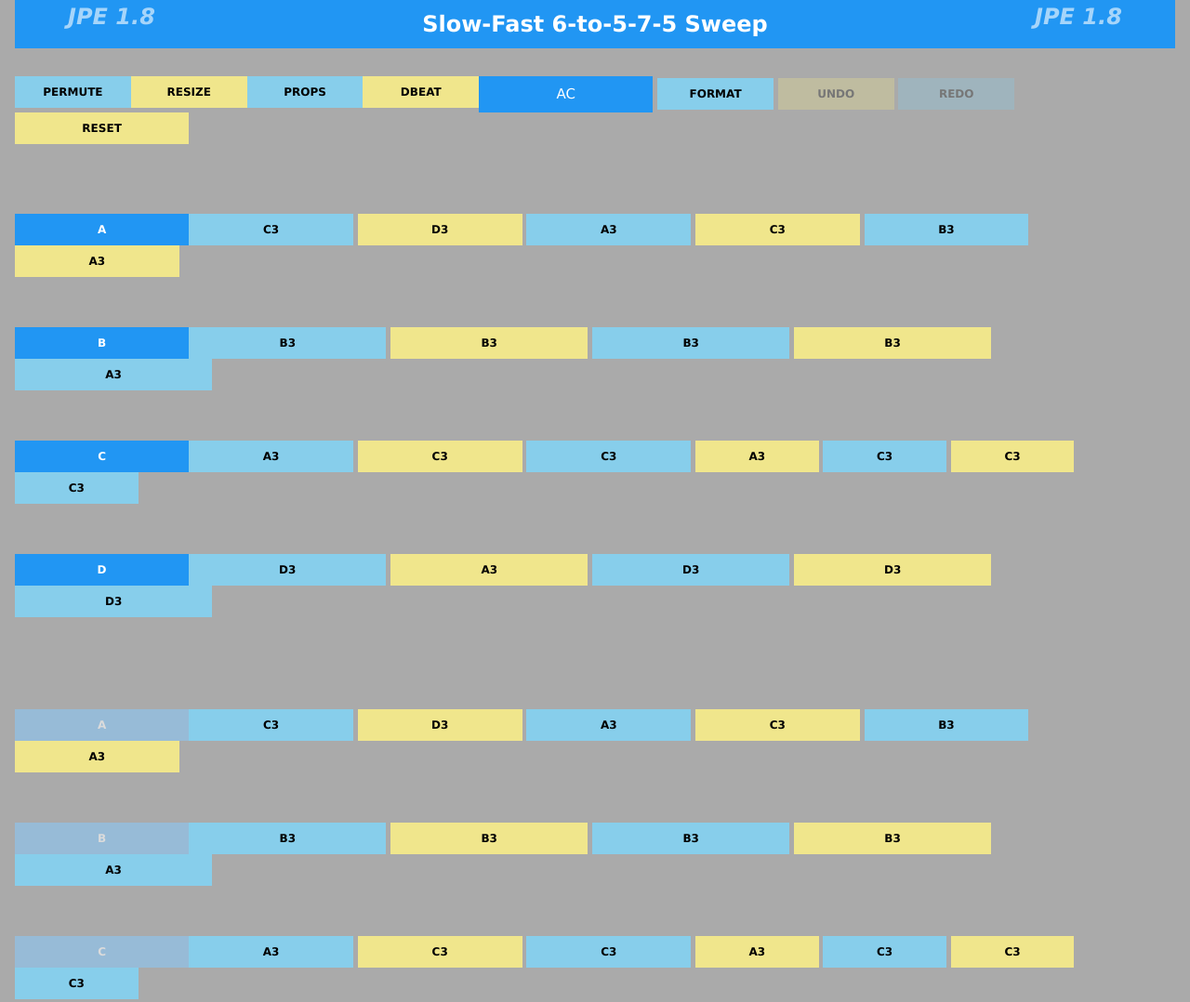
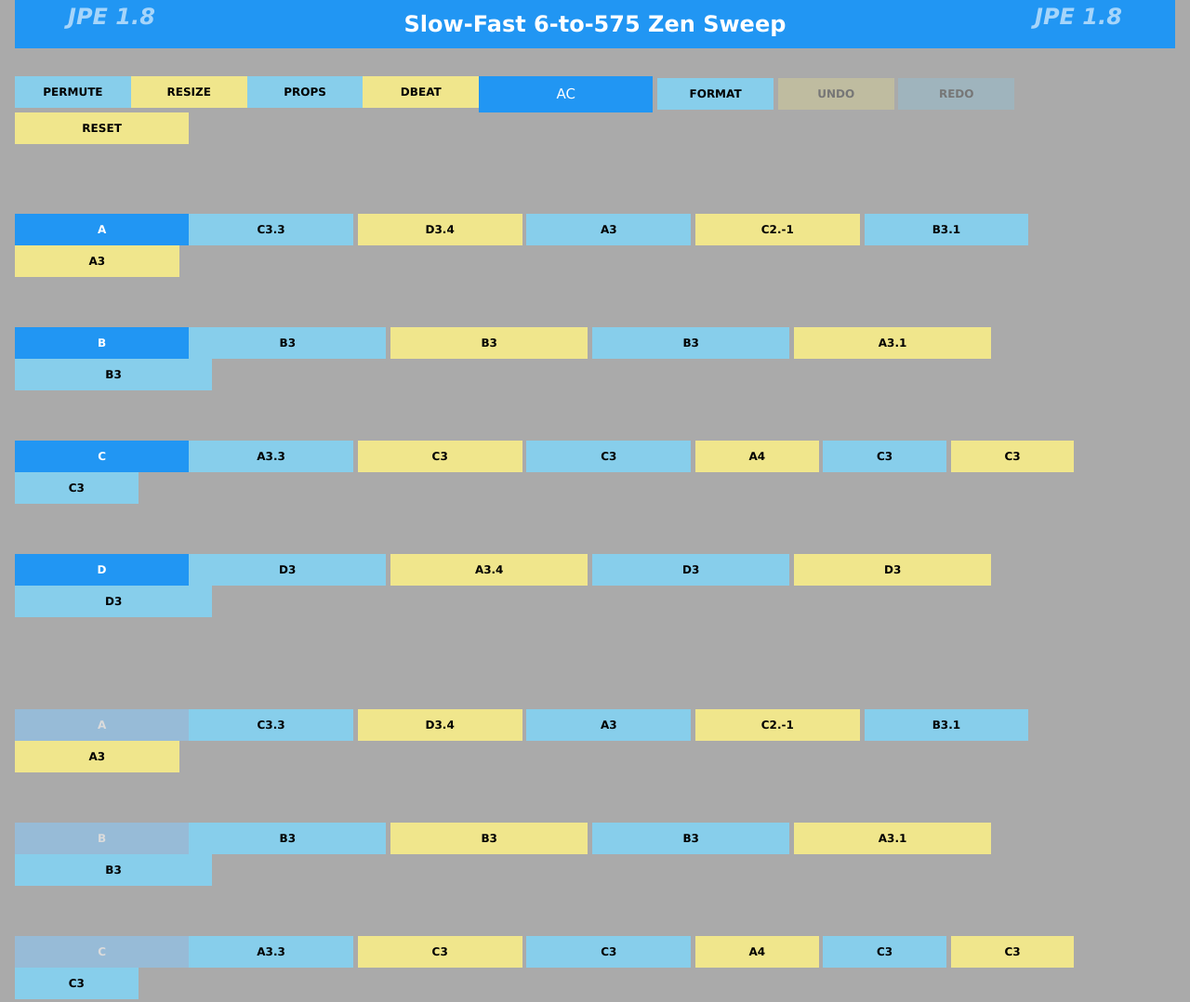
Before and after one commit to edcarstens/JugglePro, a website: page examples/example16.html in a window 1280 px wide. Shown: the top 1078 px of the page at 93% size. Drawn offline with nearby package versions, Linux system fonts and the light colour scheme.

Commit message:
fix and rename example16

```diff
--- a/examples/example16.html
+++ b/examples/example16.html
@@ -23,27 +23,27 @@
     <script>
       JPE(angular, [
       { mhn: [
-      [[2,3],[3,3],[0,3],[2,3],[1,3],[0,3]],
-      [[1,3],[1,3],[1,3],[1,3],[0,3]],
-      [[0,3],[2,3],[2,3],[0,3],[2,3],[2,3],[2,3]],
-      [[3,3],[0,3],[3,3],[3,3],[3,3]]
+      [[2,3,3],[3,3,4],[0,3],[2,2,-1],[1,3,1],[0,3]],
+      [[1,3],[1,3],[1,3],[0,3,1],[1,3]],
+      [[0,3,3],[2,3],[2,3],[0,4],[2,3],[2,3],[2,3]],
+      [[3,3],[0,3,4],[3,3],[3,3],[3,3]]
       ],
       rhythm: [ [20,20,20,20,20,20],
       [24,24,24,24,24],
       [20,20,20,15,15,15,15],
       [24,24,24,24,24] ]},
       { mhn: [
-      [[2,3],[3,3],[0,3],[2,3],[1,3],[0,3]],
-      [[1,3],[1,3],[1,3],[1,3],[0,3]],
-      [[0,3],[2,3],[2,3],[0,3],[2,3],[2,3],[2,3]],
-      [[3,3],[0,3],[3,3],[3,3],[3,3]]
+      [[2,3,3],[3,3,4],[0,3],[2,2,-1],[1,3,1],[0,3]],
+      [[1,3],[1,3],[1,3],[0,3,1],[1,3]],
+      [[0,3,3],[2,3],[2,3],[0,4],[2,3],[2,3],[2,3]],
+      [[3,3],[0,3,4],[3,3],[3,3],[3,3]]
       ],
       rhythm: [ [20,20,20,20,20,20],
       [24,24,24,24,24],
       [20,20,20,15,15,15,15],
       [24,24,24,24,24] ]}
       ],
-      'Slow-Fast 6-to-5-7-5 Sweep');
+      'Slow-Fast 6-to-575 Zen Sweep');
     </script>
   </head>
 
```
Also changed, not shown: index.html (+1 -1 lines).
